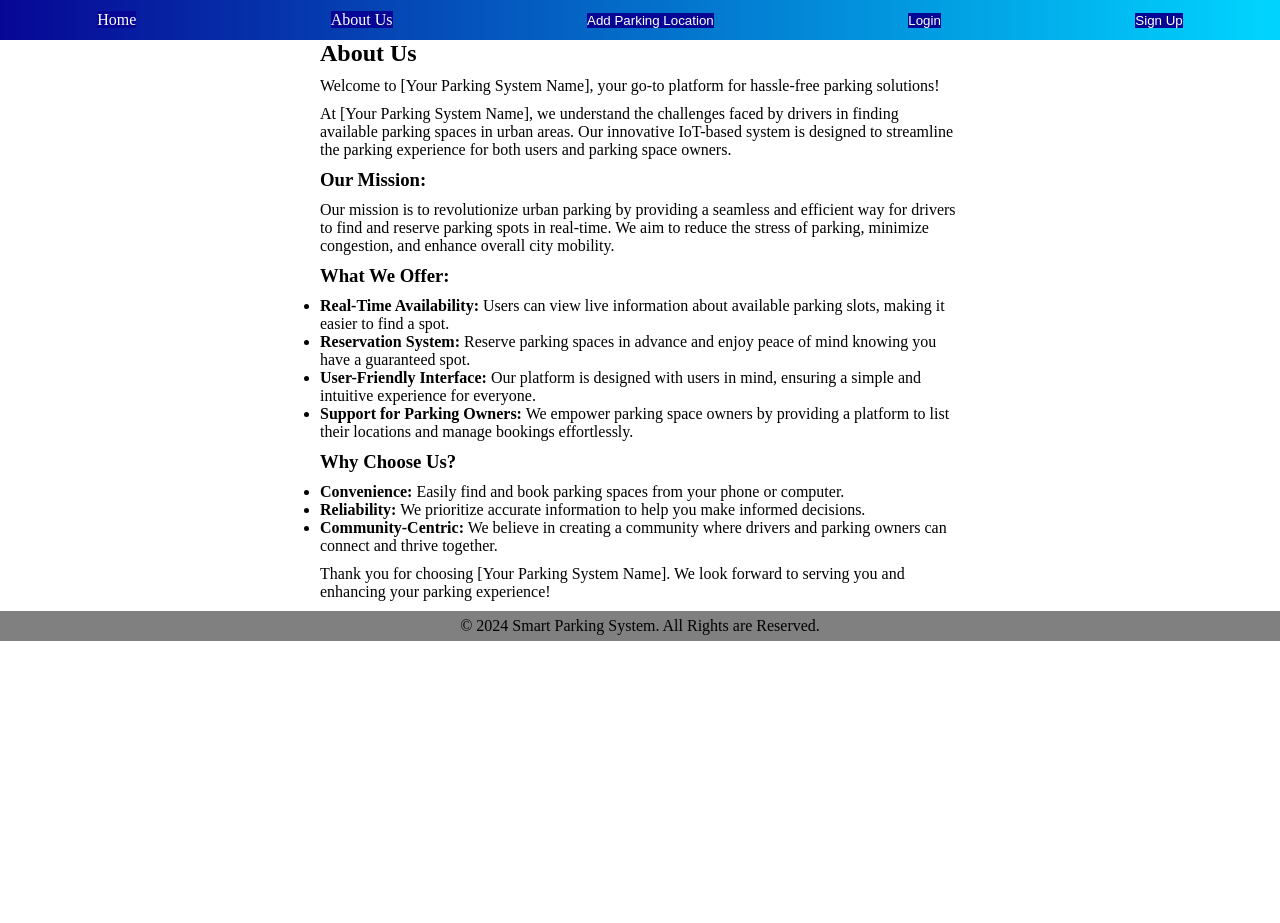
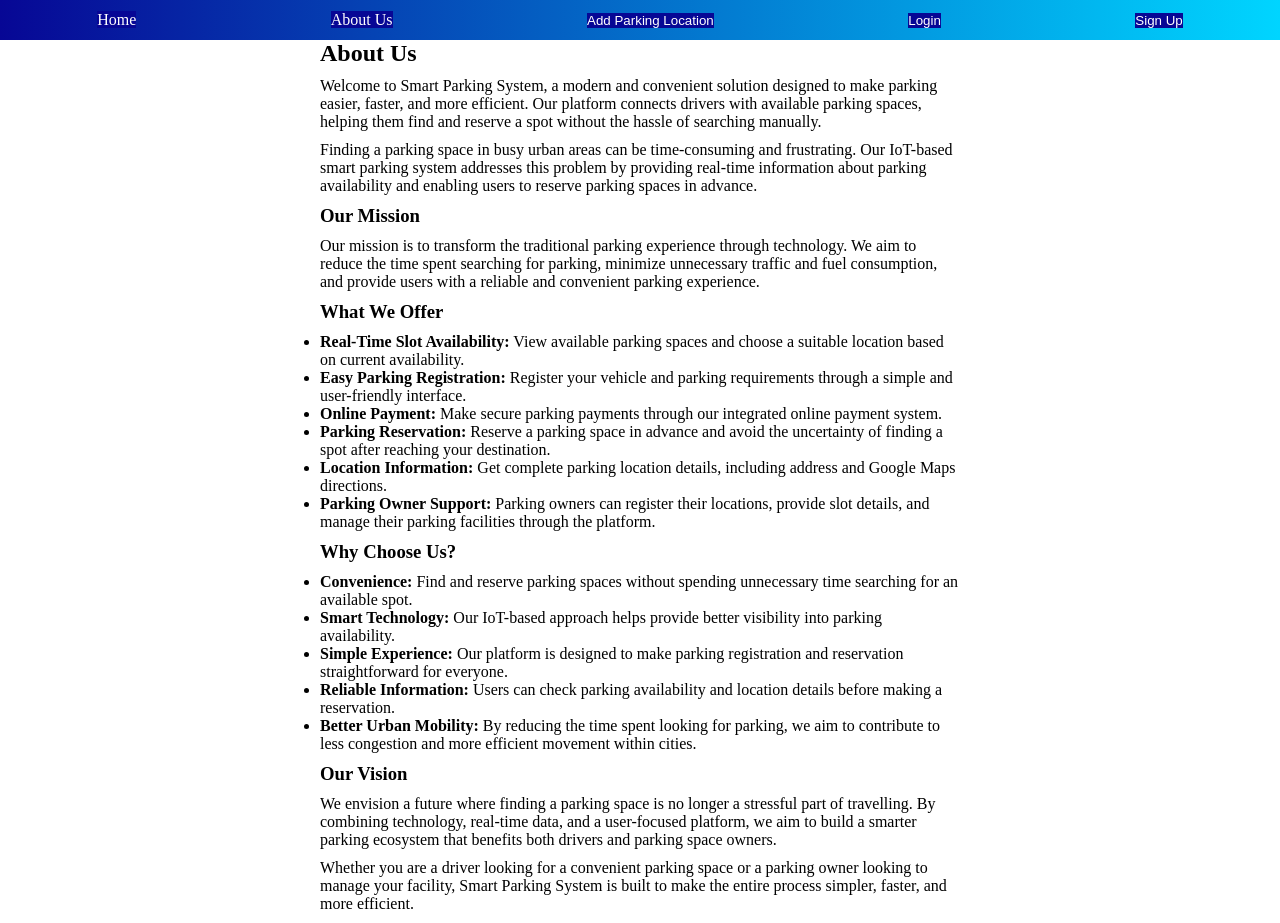
Before and after one commit to Piyush-Lokhande07/Smart-Parking-System, a React (Vite) app in the folder client/: page /about-us in a window 1280 px wide. Shown: the top 923 px of the page. Before the commit the page ends 800 px from the top, so only its background shows below. Built offline with nearby package versions, Linux system fonts and the light colour scheme.

Commit message:
Update AboutUs.jsx

```diff
--- a/client/src/components/AboutUs.jsx
+++ b/client/src/components/AboutUs.jsx
@@ -1,36 +1,129 @@
 import React from "react";
 
-function AboutUs(){
+function AboutUs() {
     return (
         <div className="about-container">
-            <div class="about-us">
+            <div className="about-us">
                 <h2>About Us</h2>
-            <p>Welcome to [Your Parking System Name], your go-to platform for hassle-free parking solutions!</p>
 
-            <p>At [Your Parking System Name], we understand the challenges faced by drivers in finding available parking spaces in urban areas. Our innovative IoT-based system is designed to streamline the parking experience for both users and parking space owners.</p>
+                <p>
+                    Welcome to Smart Parking System, a modern and convenient
+                    solution designed to make parking easier, faster, and more
+                    efficient. Our platform connects drivers with available
+                    parking spaces, helping them find and reserve a spot
+                    without the hassle of searching manually.
+                </p>
 
-            <h3>Our Mission:</h3>
-            <p>Our mission is to revolutionize urban parking by providing a seamless and efficient way for drivers to find and reserve parking spots in real-time. We aim to reduce the stress of parking, minimize congestion, and enhance overall city mobility.</p>
+                <p>
+                    Finding a parking space in busy urban areas can be
+                    time-consuming and frustrating. Our IoT-based smart
+                    parking system addresses this problem by providing
+                    real-time information about parking availability and
+                    enabling users to reserve parking spaces in advance.
+                </p>
 
-            <h3>What We Offer:</h3>
+                <h3>Our Mission</h3>
+
+                <p>
+                    Our mission is to transform the traditional parking
+                    experience through technology. We aim to reduce the time
+                    spent searching for parking, minimize unnecessary traffic
+                    and fuel consumption, and provide users with a reliable
+                    and convenient parking experience.
+                </p>
+
+                <h3>What We Offer</h3>
+
                 <ul>
-                <li><strong>Real-Time Availability:</strong> Users can view live information about available parking slots, making it easier to find a spot.</li>
-                <li><strong>Reservation System:</strong> Reserve parking spaces in advance and enjoy peace of mind knowing you have a guaranteed spot.</li>
-                <li><strong>User-Friendly Interface:</strong> Our platform is designed with users in mind, ensuring a simple and intuitive experience for everyone.</li>
-                <li><strong>Support for Parking Owners:</strong> We empower parking space owners by providing a platform to list their locations and manage bookings effortlessly.</li>
+                    <li>
+                        <strong>Real-Time Slot Availability:</strong> View
+                        available parking spaces and choose a suitable
+                        location based on current availability.
+                    </li>
+                    <li>
+                        <strong>Easy Parking Registration:</strong> Register
+                        your vehicle and parking requirements through a simple
+                        and user-friendly interface.
+                    </li>
+                    <li>
+                        <strong>Online Payment:</strong> Make secure parking
+                        payments through our integrated online payment system.
+                    </li>
+                    <li>
+                        <strong>Parking Reservation:</strong> Reserve a
+                        parking space in advance and avoid the uncertainty of
+                        finding a spot after reaching your destination.
+                    </li>
+                    <li>
+                        <strong>Location Information:</strong> Get complete
+                        parking location details, including address and
+                        Google Maps directions.
+                    </li>
+                    <li>
+                        <strong>Parking Owner Support:</strong> Parking owners
+                        can register their locations, provide slot details,
+                        and manage their parking facilities through the
+                        platform.
+                    </li>
                 </ul>
 
                 <h3>Why Choose Us?</h3>
+
                 <ul>
-                <li><strong>Convenience:</strong> Easily find and book parking spaces from your phone or computer.</li>
-                <li><strong>Reliability:</strong> We prioritize accurate information to help you make informed decisions.</li>
-                <li><strong>Community-Centric:</strong> We believe in creating a community where drivers and parking owners can connect and thrive together.</li>
+                    <li>
+                        <strong>Convenience:</strong> Find and reserve parking
+                        spaces without spending unnecessary time searching for
+                        an available spot.
+                    </li>
+                    <li>
+                        <strong>Smart Technology:</strong> Our IoT-based
+                        approach helps provide better visibility into parking
+                        availability.
+                    </li>
+                    <li>
+                        <strong>Simple Experience:</strong> Our platform is
+                        designed to make parking registration and reservation
+                        straightforward for everyone.
+                    </li>
+                    <li>
+                        <strong>Reliable Information:</strong> Users can check
+                        parking availability and location details before
+                        making a reservation.
+                    </li>
+                    <li>
+                        <strong>Better Urban Mobility:</strong> By reducing
+                        the time spent looking for parking, we aim to
+                        contribute to less congestion and more efficient
+                        movement within cities.
+                    </li>
                 </ul>
 
-            <p>Thank you for choosing [Your Parking System Name]. We look forward to serving you and enhancing your parking experience!</p>
+                <h3>Our Vision</h3>
+
+                <p>
+                    We envision a future where finding a parking space is no
+                    longer a stressful part of travelling. By combining
+                    technology, real-time data, and a user-focused platform,
+                    we aim to build a smarter parking ecosystem that benefits
+                    both drivers and parking space owners.
+                </p>
+
+                <p>
+                    Whether you are a driver looking for a convenient parking
+                    space or a parking owner looking to manage your facility,
+                    Smart Parking System is built to make the entire process
+                    simpler, faster, and more efficient.
+                </p>
+
+                <p>
+                    Thank you for choosing Smart Parking System. We are
+                    committed to continuously improving our platform and
+                    creating a smarter and more convenient parking experience
+                    for everyone.
+                </p>
             </div>
         </div>
+    );
+}
 
-    )
-}
 export default AboutUs;
```
Lines whose indentation alone changed are shown as unchanged.
